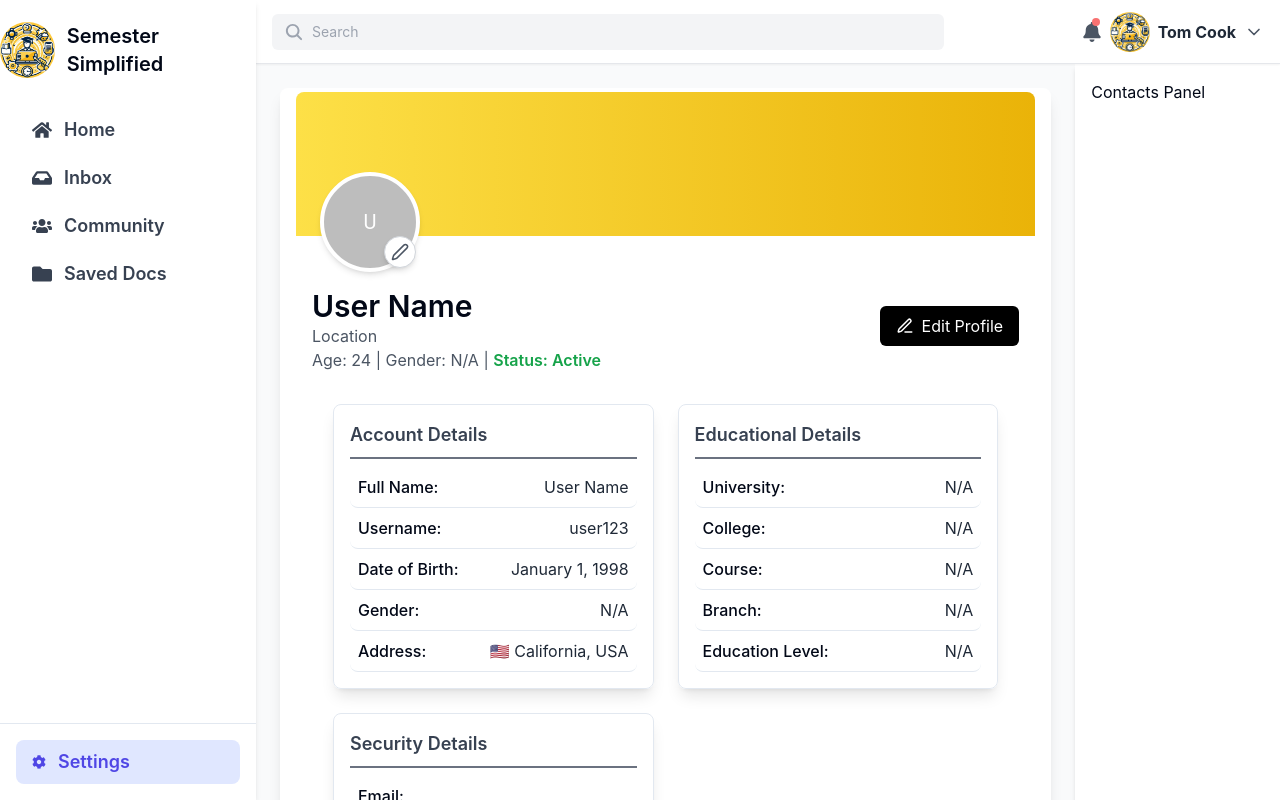
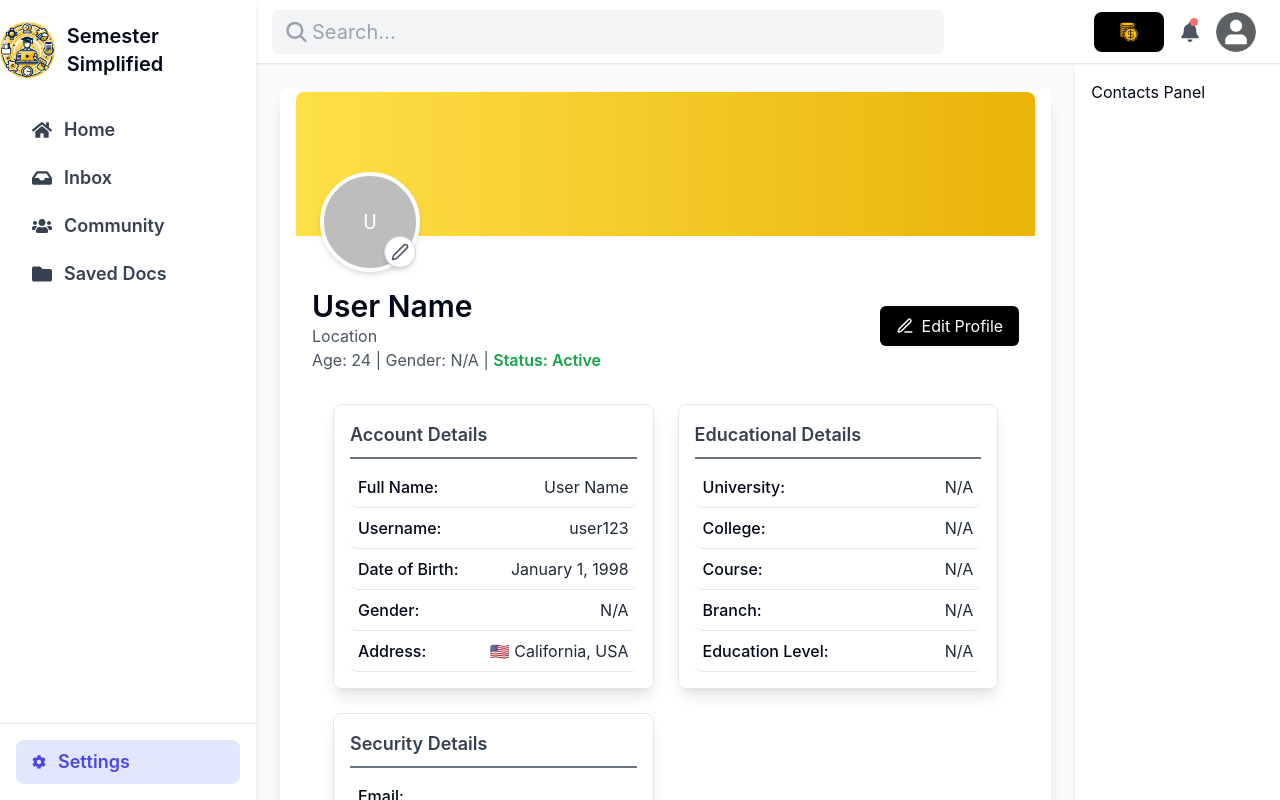
Before and after one commit to Anurag23goel/SemesterSimplified-Revamped, a Next.js app: page /user/1/account in a window 1280 px wide. Shown: the top 800 px of the page. Built offline with nearby package versions, Linux system fonts and the light colour scheme; no server answers; what @mui/material-nextjs would draw is missing.

Commit message:
connection logic sorted

```diff
--- a/src/app/(pages)/user/[userID]/Navbar.tsx
+++ b/src/app/(pages)/user/[userID]/Navbar.tsx
@@ -1,6 +1,5 @@
 "use client"; // Mark as Client Component
 import { usePathname } from "next/navigation"; // Import usePathname hook from next/navigation
-import { useState } from "react";
 import { useSelector } from "react-redux";
 import { RootState } from "@/app/redux/Store";
 import Link from "next/link";
--- a/src/app/(pages)/user/[userID]/layout.tsx
+++ b/src/app/(pages)/user/[userID]/layout.tsx
@@ -1,19 +1,12 @@
-import { ChevronDown } from "lucide-react";
 import Image from "next/image";
 import NavItem from "./Navbar";
-import {
-  FaHome,
-  FaUsers,
-  FaFolder,
-  FaCog,
-  FaBell,
-  FaInbox,
-} from "react-icons/fa";
-import { IoSearch } from "react-icons/io5";
+import { FaHome, FaUsers, FaFolder, FaCog, FaInbox } from "react-icons/fa";
+import Topbar from "./layout_components/Topbar";
 
 export default function Layout({ children }: { children: React.ReactNode }) {
   return (
     <div className="flex h-screen w-screen">
+
       {/* Sidebar */}
       <div className="w-1/5 bg-white shadow-md flex flex-col justify-between fixed top-0 left-0 h-full z-20">
         {/* Logo */}
@@ -53,57 +46,16 @@ export default function Layout({ children }: { children: React.ReactNode }) {
       {/* Main Content Area + Top Bar + Right Panel */}
       <div className="flex flex-col flex-1 ml-[20%] w-4/5">
         {/* Top Bar */}
-        <div className="flex items-center justify-between h-16 bg-white border-b border-gray-200 px-4 shadow-sm fixed top-0 left-[20%] right-0 z-10">
-          {/* Search Bar */}
-          <div className="relative w-full max-w-2xl">
-            <IoSearch
-              className="absolute left-3 top-1/2 transform -translate-y-1/2 text-gray-400"
-              size={20}
-            />
-            <input
-              type="text"
-              placeholder="Search"
-              className="w-full pl-10 pr-4 py-2 rounded-md bg-gray-100 text-gray-900 text-sm focus:outline-none focus:ring-2 focus:ring-yellow-400 transition"
-            />
-          </div>
-
-          {/* Profile */}
-          <div className="flex items-center ml-4 space-x-2">
-            <button className="relative hover:text-yellow-500 transition">
-              <span className="absolute -top-1 w-2 h-2 bg-red-400 rounded-full"></span>
-              <FaBell className="text-gray-600" size={20} />
-            </button>
-            <div className="flex items-center space-x-2">
-              <Image
-                src="/mainlogo.jpeg"
-                alt="Profile"
-                className="w-10 h-10 rounded-full"
-                width="100"
-                height="40"
-              />
-              <span className="text-base font-bold text-gray-800">
-                Tom Cook
-              </span>
-              <ChevronDown
-                className="text-gray-600 hover:text-yellow-500 transition"
-                size="20"
-              />
-            </div>
-          </div>
-        </div>
+        <Topbar />
 
         {/* Main Content + Right Panel */}
         <div className="flex flex-1 mt-16 w-full">
           {/* Main Content */}
-          <div className="w-4/5 p-6 overflow-y-auto bg-gray-50">
-            {children}
-          </div>
+          <div className="w-4/5 p-6 overflow-y-auto bg-gray-50">{children}</div>
 
           {/* Right Panel (Contacts Panel) */}
           <div className="w-1/5 bg-white shadow-md flex flex-col">
-            <div className="flex-1 p-4 overflow-y-auto">
-              Contacts Panel
-            </div>
+            <div className="flex-1 p-4 overflow-y-auto">Contacts Panel</div>
           </div>
         </div>
       </div>
--- /dev/null
+++ b/src/app/(pages)/user/[userID]/layout_components/Topbar.tsx
@@ -0,0 +1,62 @@
+"use client";
+import { RootState } from "@/app/redux/Store";
+import Image from "next/image";
+import { useState } from "react";
+import { FaBell } from "react-icons/fa";
+import { IoSearch } from "react-icons/io5";
+import { useSelector } from "react-redux";
+
+export default function Topbar() {
+
+  const { user } = useSelector((state: RootState) => state.auth);
+  const [searchQuery, setSearchQuery] = useState<string | null>(null);
+
+  return (
+    <div className="flex items-center justify-between h-16 bg-white border-b border-gray-200 px-4 shadow-sm fixed top-0 left-[20%] right-0 z-10">
+      {/* Search Bar */}
+      <div className="relative w-full max-w-2xl">
+        <IoSearch
+          className="absolute left-3 top-1/2 transform -translate-y-1/2 text-gray-400"
+          size={25}
+        />
+        <input
+          type="text"
+          placeholder="Search..."
+          value={searchQuery || ""}
+          onChange={(e) => setSearchQuery(e.target.value)}
+          className="w-full pl-10 pr-4 py-2 rounded-md bg-gray-100 text-gray-900 text-xl focus:outline-none focus:ring-2 focus:ring-indigo-400 transition"
+        />
+      </div>
+
+      {/* Profile */}
+      <div className="flex items-center ml-4 space-x-4">
+        <div className="rounded-lg w-[70px] flex items-center justify-center h-8 py-5 bg-black">
+          <Image
+            src={"/coins.png"}
+            alt={"coins"}
+            width={20}
+            height={20}
+            className={"w-5"}
+          />
+          <span className="text-white font-semibold">{user?.freeCredits}</span>
+        </div>
+        <button className="relative hover:text-yellow-500 transition">
+          <span className="absolute -top-1 w-2 h-2 bg-red-400 rounded-full"></span>
+          <FaBell className="text-gray-600" size={20} />
+        </button>
+        <div className="flex items-center space-x-2">
+          <Image
+            src={user?.profilePicture || "/assets/default-profile.png"}
+            alt="Profile"
+            className="w-10 h-10 rounded-full"
+            width="100"
+            height="40"
+          />
+          <span className="text-base font-bold text-gray-800">
+            {user?.name}
+          </span>
+        </div>
+      </div>
+    </div>
+  );
+}
--- a/src/types/types.ts
+++ b/src/types/types.ts
@@ -22,6 +22,7 @@ export interface user_type {
   ratings: number;
   connections: string[];
   sentConnectionRequestsUserIDs: string[];
+  receivedConnectionRequestsUserIDs: string[];
   savedDocuments: string[];
   createdAt: string;
   updatedAt: string;
```
Also changed, not shown: 1 other file (tests, documents, lock files or other folders).
